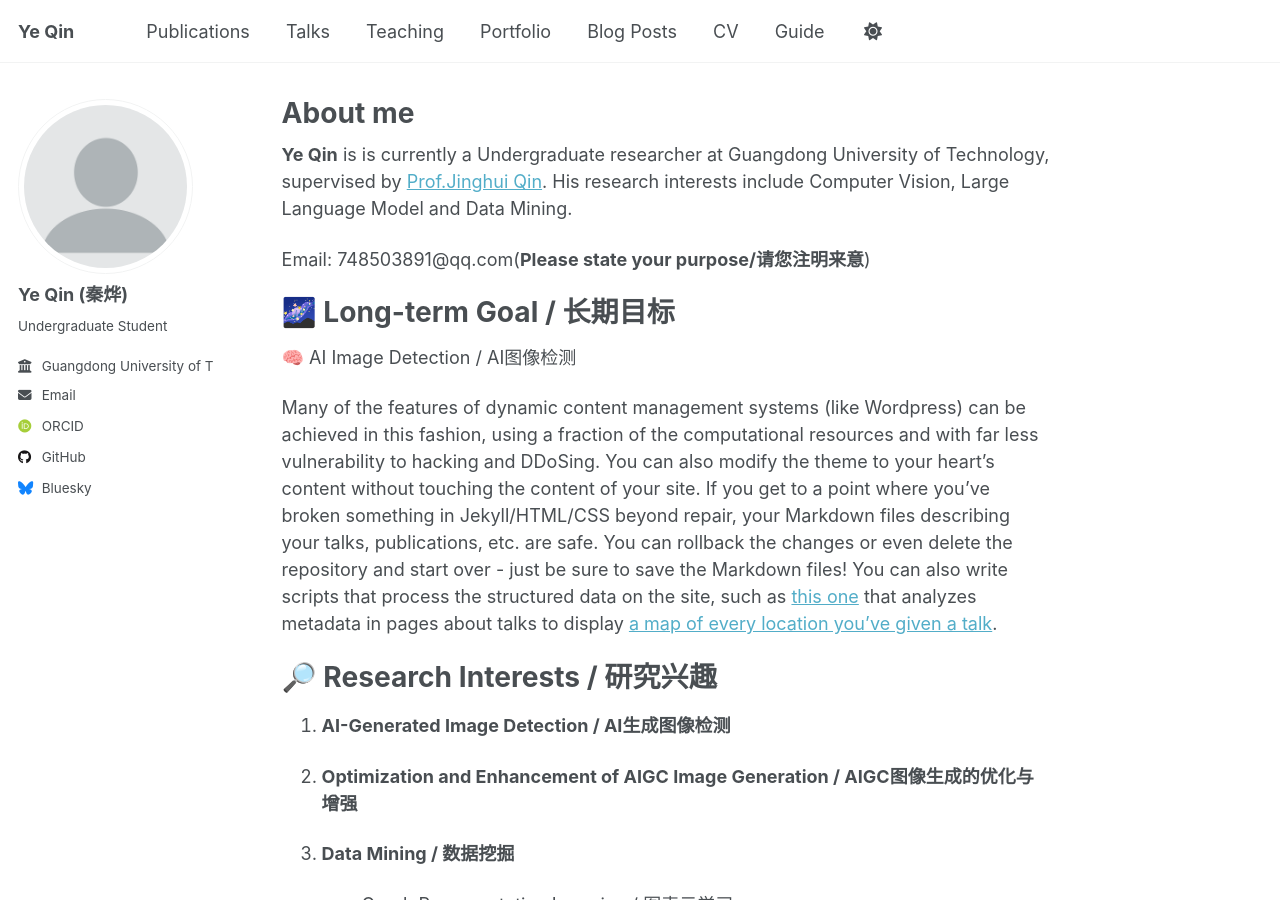
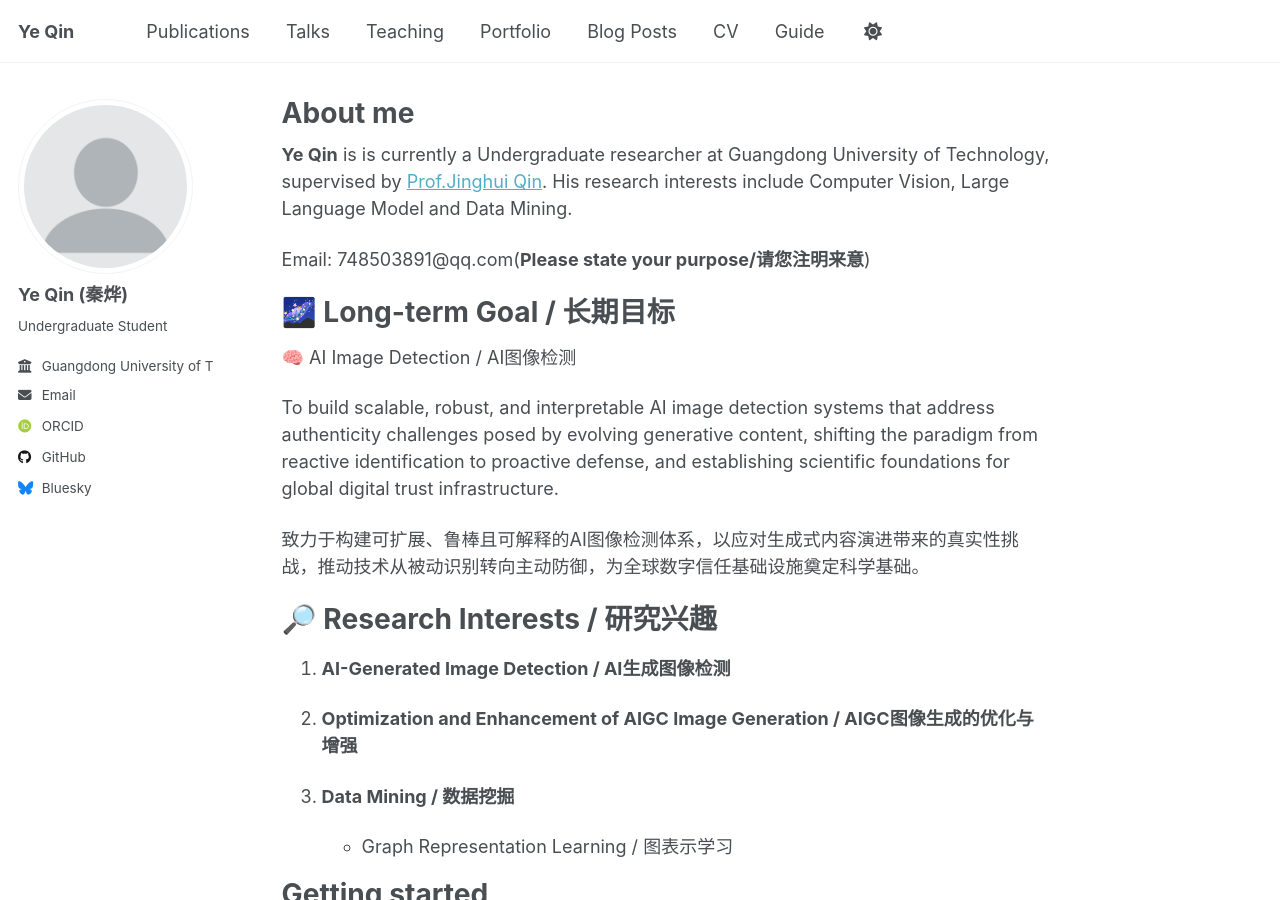
Before and after one commit to suannaige/suannaige.github.io, a Jekyll site: the page built from _pages/about.md, in a window 1280 px wide and 900 px high. Built offline with Jekyll 4.4.1, drawn with Linux system fonts in a browser that asks for light colours; some web fonts are replaced; a script that is not in the unit is left out.

Commit message:
修改了长期目标

```diff
--- a/_pages/about.md
+++ b/_pages/about.md
@@ -15,8 +15,10 @@ Email: 748503891@qq.com(**Please state your purpose/请您注明来意**)
 ======
 🧠 AI Image Detection / AI图像检测
 
-Many of the features of dynamic content management systems (like Wordpress) can be achieved in this fashion, using a fraction of the computational resources and with far less vulnerability to hacking and DDoSing. You can also modify the theme to your heart's content without touching the content of your site. If you get to a point where you've broken something in Jekyll/HTML/CSS beyond repair, your Markdown files describing your talks, publications, etc. are safe. You can rollback the changes or even delete the repository and start over - just be sure to save the Markdown files! You can also write scripts that process the structured data on the site, such as [this one](https://github.com/academicpages/academicpages.github.io/blob/master/talkmap.ipynb) that analyzes metadata in pages about talks to display [a map of every location you've given a talk](https://academicpages.github.io/talkmap.html).
+To build scalable, robust, and interpretable AI image detection systems that address authenticity challenges posed by evolving generative content, shifting the paradigm from reactive identification to proactive defense, and establishing scientific foundations for global digital trust infrastructure.
 
+
+致力于构建可扩展、鲁棒且可解释的AI图像检测体系，以应对生成式内容演进带来的真实性挑战，推动技术从被动识别转向主动防御，为全球数字信任基础设施奠定科学基础。
 
 🔎 Research Interests / 研究兴趣
 ======
```
